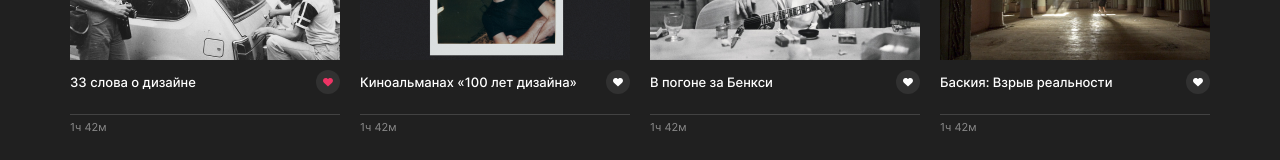
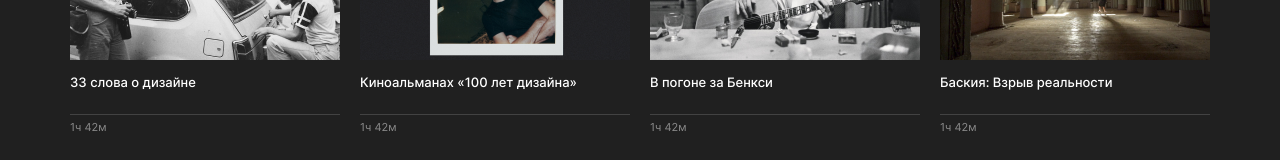
Before and after one commit to krylovis/movies-explorer-frontend, a React (Create React App) app: page /saved-movies in a window 1280 px wide. Shown: the part 457-617 px from the top of the page. Built offline with nearby package versions, Linux system fonts and the light colour scheme.

Commit message:
fix card button

```diff
--- a/src/components/MoviesCard/MoviesCard.css
+++ b/src/components/MoviesCard/MoviesCard.css
@@ -38,11 +38,25 @@
   background-size: auto;
 
   transition: all .3s linear;
+}
+
+.movies-card__button_type_like {
   background-image: url(../../images/interface/icon-like.svg);
 }
 
-.movies-card__button.active {
+.movies-card__button_type_like.active {
   background-image: url(../../images/interface/icon-like-active.svg);
+}
+
+.movies-button_type_delete {
+  background-image: url(../../images/interface/icon-close.svg);
+  background-size: 12px;
+
+  opacity: 0;
+}
+
+.movies-button_type_delete:hover {
+  opacity: 1;
 }
 
 .movies-card__duration {
--- a/src/components/MoviesCard/MoviesCard.jsx
+++ b/src/components/MoviesCard/MoviesCard.jsx
@@ -5,6 +5,8 @@ export default function MoviesCard({ card, onBtnClick }) {
   const { pathname } = useLocation();
   const isMovies = pathname === '/movies';
 
+  const likeBtnClass = `button movies-card__button movies-card__button_type_like ${like ? 'active' : ''}`;
+  const deleteBtnClass = `button  movies-card__button movies-button_type_delete`;
   const btnLikeText = 'Поставить/убрать лайк';
   const btnLDeleteText = 'Удалить фильм из списка';
   const btnTitle = `${isMovies ? btnLikeText : btnLDeleteText}`;
@@ -15,7 +17,7 @@ export default function MoviesCard({ card, onBtnClick }) {
       <div className="movies-card__container">
         <h3 className="movies-card__title">{name}</h3>
         <button
-          className={`button movies-card__button ${like ? 'active' : ''}`}
+          className={isMovies ? likeBtnClass : deleteBtnClass}
           type="button"
           aria-label={btnTitle}
           title={btnTitle}
```
